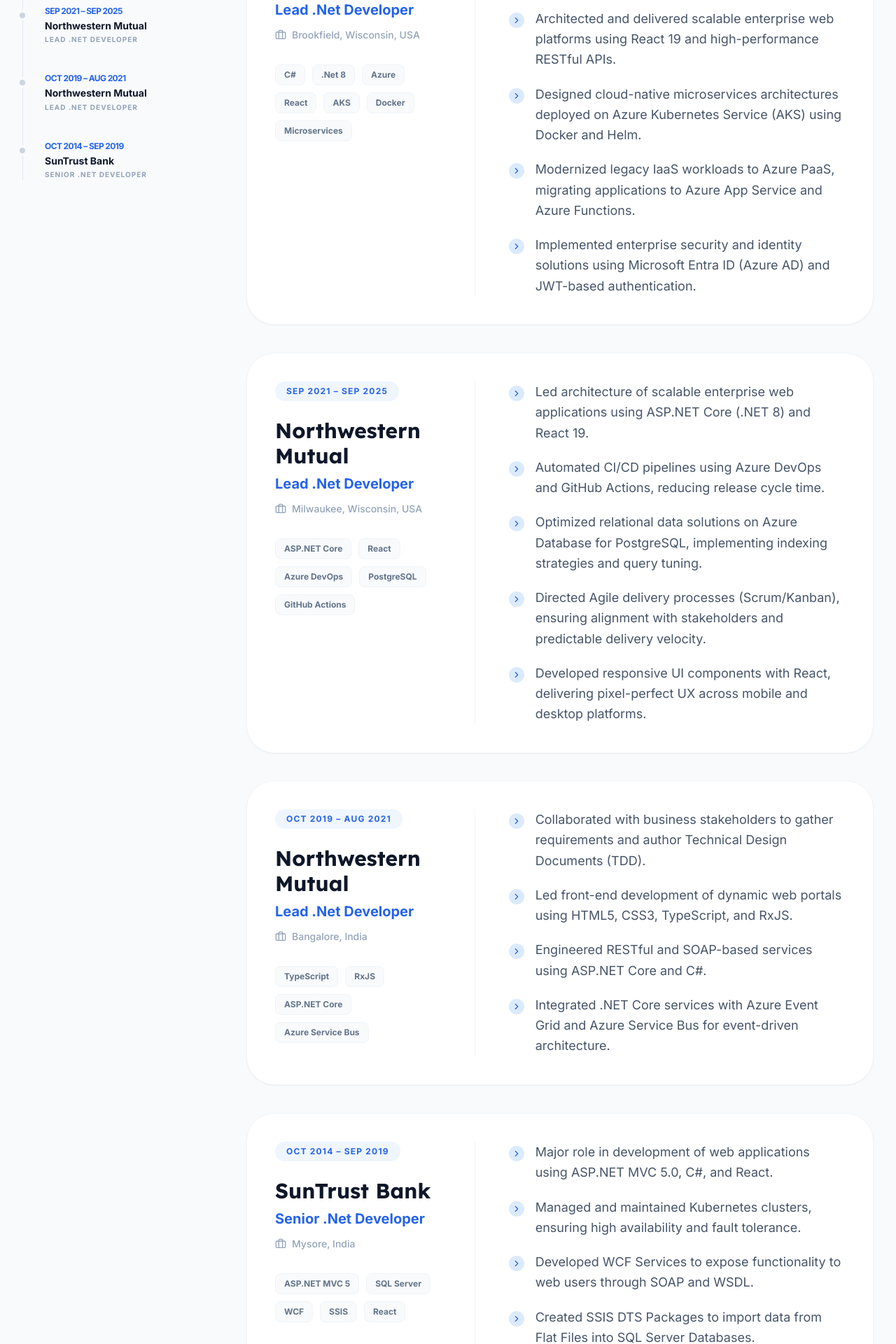
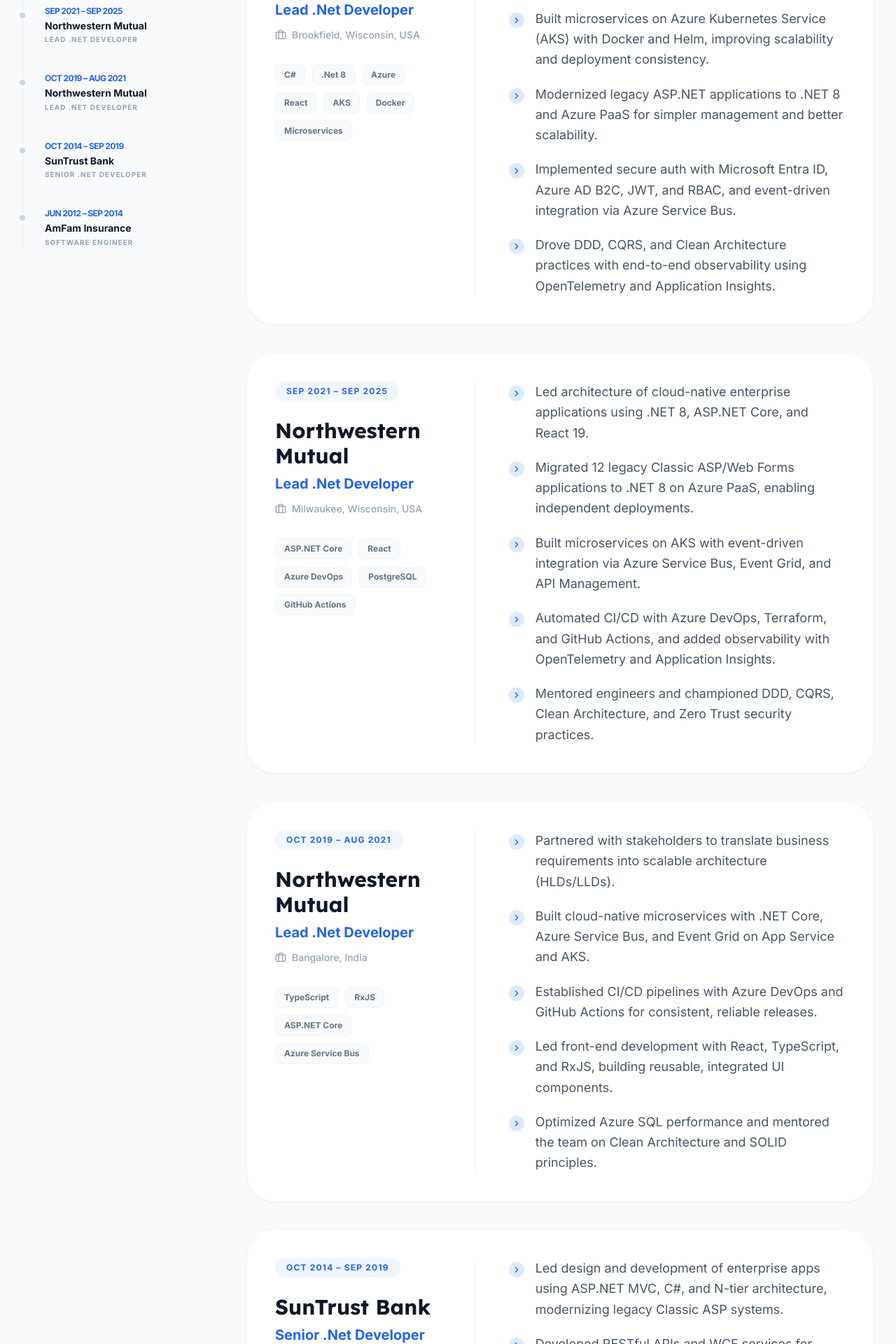
Before and after one commit to kesavanpotti-dharshan/personal-portfolio-platform-frontend-react, a React (Vite) app: page / in a window 1280 px wide. Shown: the part 1600-3520 px from the top of the page at 70% size. Built offline with nearby package versions, Linux system fonts and the light colour scheme; no server answers.

Commit message:
Refactor code structure for improved readability and maintainability

```diff
--- a/data.ts
+++ b/data.ts
@@ -126,11 +126,11 @@
     role: "Lead .Net Developer",
     period: "Oct 2025 – Till Date",
     responsibilities: [
-      "Led end-to-end design and delivery of cloud-ready enterprise web applications using .NET 8 / ASP.NET Core, C#, and React.",
-      "Architected and delivered scalable enterprise web platforms using React 19 and high-performance RESTful APIs.",
-      "Designed cloud-native microservices architectures deployed on Azure Kubernetes Service (AKS) using Docker and Helm.",
-      "Modernized legacy IaaS workloads to Azure PaaS, migrating applications to Azure App Service and Azure Functions.",
-      "Implemented enterprise security and identity solutions using Microsoft Entra ID (Azure AD) and JWT-based authentication.",
+      "Architected and delivered cloud-native applications using .NET 8, ASP.NET Core, and React, powering scalable REST APIs on Azure.",
+      "Built microservices on Azure Kubernetes Service (AKS) with Docker and Helm, improving scalability and deployment consistency.",
+      "Modernized legacy ASP.NET applications to .NET 8 and Azure PaaS for simpler management and better scalability.",
+      "Implemented secure auth with Microsoft Entra ID, Azure AD B2C, JWT, and RBAC, and event-driven integration via Azure Service Bus.",
+      "Drove DDD, CQRS, and Clean Architecture practices with end-to-end observability using OpenTelemetry and Application Insights.",
     ],
     technologies: [
       "C#",
@@ -149,11 +149,11 @@
     role: "Lead .Net Developer",
     period: "Sep 2021 – Sep 2025",
     responsibilities: [
-      "Led architecture of scalable enterprise web applications using ASP.NET Core (.NET 8) and React 19.",
-      "Automated CI/CD pipelines using Azure DevOps and GitHub Actions, reducing release cycle time.",
-      "Optimized relational data solutions on Azure Database for PostgreSQL, implementing indexing strategies and query tuning.",
-      "Directed Agile delivery processes (Scrum/Kanban), ensuring alignment with stakeholders and predictable delivery velocity.",
-      "Developed responsive UI components with React, delivering pixel-perfect UX across mobile and desktop platforms.",
+      "Led architecture of cloud-native enterprise applications using .NET 8, ASP.NET Core, and React 19.",
+      "Migrated 12 legacy Classic ASP/Web Forms applications to .NET 8 on Azure PaaS, enabling independent deployments.",
+      "Built microservices on AKS with event-driven integration via Azure Service Bus, Event Grid, and API Management.",
+      "Automated CI/CD with Azure DevOps, Terraform, and GitHub Actions, and added observability with OpenTelemetry and Application Insights.",
+      "Mentored engineers and championed DDD, CQRS, Clean Architecture, and Zero Trust security practices.",
     ],
     technologies: [
       "ASP.NET Core",
@@ -170,10 +170,11 @@
     role: "Lead .Net Developer",
     period: "Oct 2019 – Aug 2021",
     responsibilities: [
-      "Collaborated with business stakeholders to gather requirements and author Technical Design Documents (TDD).",
-      "Led front-end development of dynamic web portals using HTML5, CSS3, TypeScript, and RxJS.",
-      "Engineered RESTful and SOAP-based services using ASP.NET Core and C#.",
-      "Integrated .NET Core services with Azure Event Grid and Azure Service Bus for event-driven architecture.",
+      "Partnered with stakeholders to translate business requirements into scalable architecture (HLDs/LLDs).",
+      "Built cloud-native microservices with .NET Core, Azure Service Bus, and Event Grid on App Service and AKS.",
+      "Established CI/CD pipelines with Azure DevOps and GitHub Actions for consistent, reliable releases.",
+      "Led front-end development with React, TypeScript, and RxJS, building reusable, integrated UI components.",
+      "Optimized Azure SQL performance and mentored the team on Clean Architecture and SOLID principles.",
     ],
     technologies: ["TypeScript", "RxJS", "ASP.NET Core", "Azure Service Bus"],
   },
@@ -184,16 +185,37 @@
     role: "Senior .Net Developer",
     period: "Oct 2014 – Sep 2019",
     responsibilities: [
-      "Major role in development of web applications using ASP.NET MVC 5.0, C#, and React.",
-      "Managed and maintained Kubernetes clusters, ensuring high availability and fault tolerance.",
-      "Developed WCF Services to expose functionality to web users through SOAP and WSDL.",
-      "Created SSIS DTS Packages to import data from Flat Files into SQL Server Databases.",
+      "Led design and development of enterprise apps using ASP.NET MVC, C#, and N-tier architecture, modernizing legacy Classic ASP systems.",
+      "Developed RESTful APIs and WCF services for secure integration between legacy and modern systems.",
+      "Built responsive UIs with React, JavaScript, HTML5, CSS3, and Bootstrap.",
+      "Deployed and monitored applications on AKS using Azure Monitor and Application Insights.",
+      "Optimized Azure SQL and MongoDB data layers, and automated CI/CD with Azure DevOps.",
     ],
-    technologies: ["ASP.NET MVC 5", "SQL Server", "WCF", "SSIS", "React"],
+    technologies: ["ASP.NET MVC", "C#", "WCF", "AKS", "Azure SQL", "React"],
+  },
+  {
+    id: "amfam",
+    company: "AmFam Insurance",
+    location: "Mysore, India",
+    role: "Software Engineer",
+    period: "Jun 2012 – Sep 2014",
+    responsibilities: [
+      "Participated in full SDLC — requirements analysis, design, development, testing, and deployment — for enterprise web apps.",
+      "Built ASP.NET Web Forms applications with C# and SQL Server using N-tier architecture.",
+      "Developed data access components with ADO.NET, stored procedures, and reusable data modules.",
+      "Implemented RBAC, server-side validation, and authentication for secure application access.",
+      "Enhanced performance and UX with AJAX and reusable user controls; integrated external systems via ASP.NET Web Services.",
+    ],
+    technologies: ["ASP.NET Web Forms", "C#", "SQL Server", "ADO.NET", "AJAX"],
   },
 ];
 
 export const CERTIFICATIONS: Certification[] = [
+  {
+    name: "Google AI Professional Certificate",
+    number: "Google AI",
+    year: "2026",
+  },
   {
     name: "Microsoft Certified: Azure AI Fundamentals",
     number: "AI-900",
```
Also changed, not shown: 2 other files (tests, documents, lock files or other folders).
